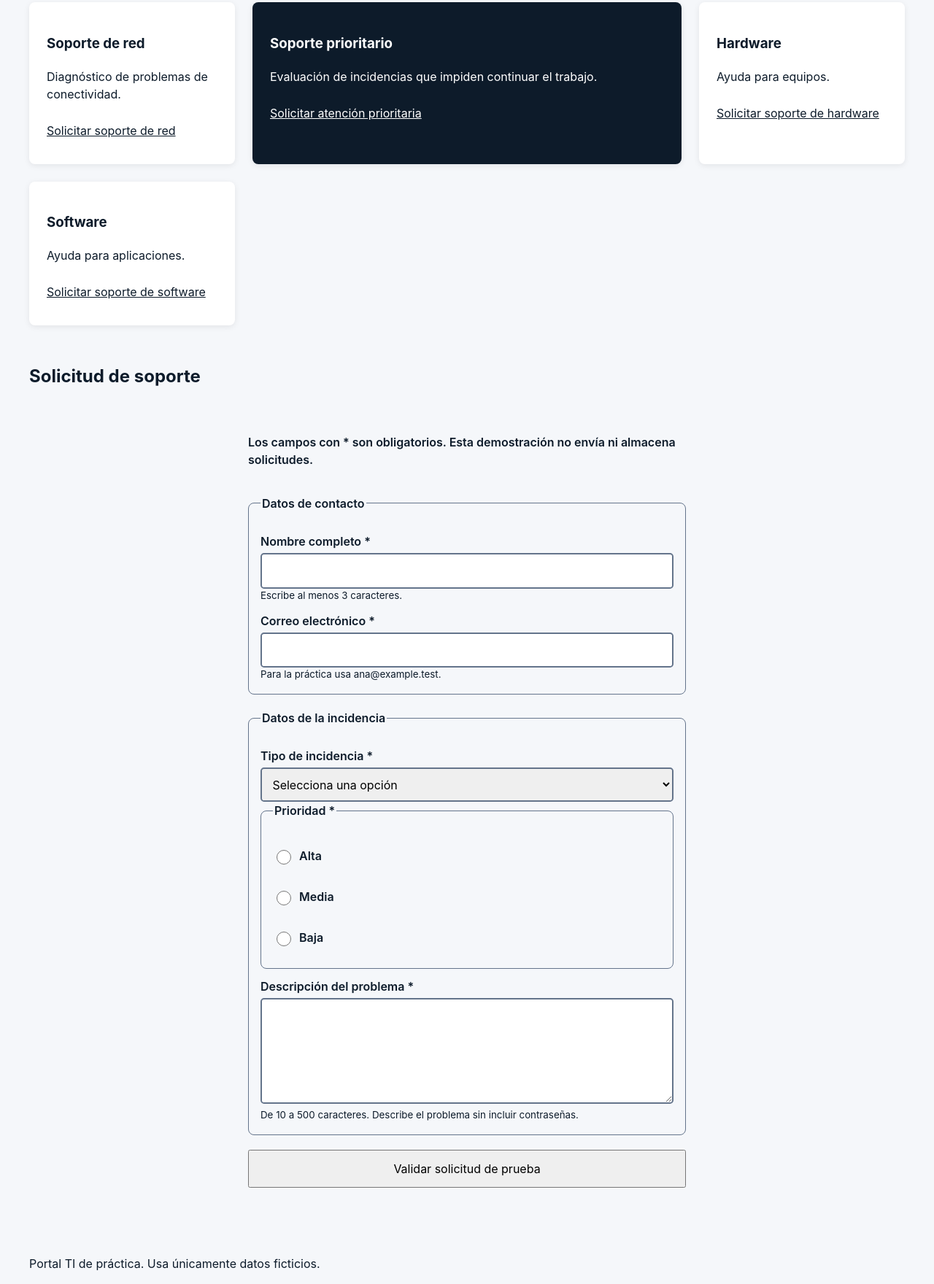
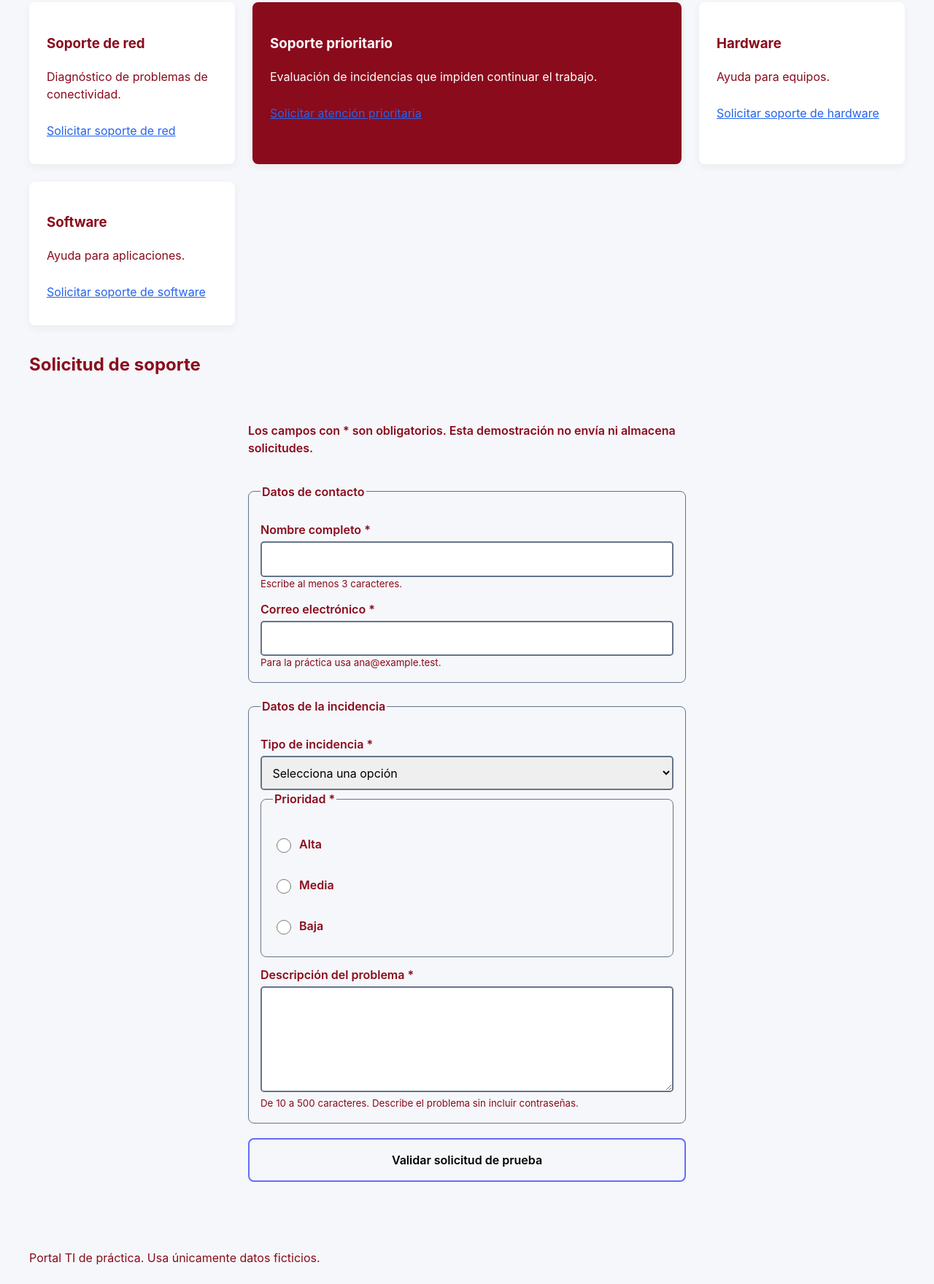
Before and after one commit to rolygrd/SISE-DW, a website: page public/index.html in a window 1280 px wide. Shown: the part 518-2278 px from the top of the page at 73% size. Drawn offline with Linux system fonts and the light colour scheme.

Commit message:
ACTUALICE MI BOTON DE INICIO

```diff
--- a/public/assets/css/styles.css
+++ b/public/assets/css/styles.css
@@ -1,3 +1,10 @@
+:root {
+  --primary-color: #8a0b1c;
+  --accent-color: #2563eb;
+  --card-bg: #ffffff;
+  --spacing-base: 1rem;
+}
+
 * {
   box-sizing: border-box;
 }
@@ -8,6 +15,7 @@ body {
   line-height: 1.5;
   color: #0d1b2a;
   background: #f5f7fa;
+  color: var(--primary-color)
 }
 .container {
   width: min(100% - 2rem, 1200px);
@@ -25,12 +33,13 @@ a {
   outline-offset: 3px;
 }
 .site-header {
-  background: #0d1b2a;
+  background:var(--primary-color);
   color: white;
 }
 .site-header :focus-visible {
   outline-color: white;
 }
+
 .navbar {
   display: flex;
   align-items: center;
@@ -38,6 +47,7 @@ a {
   justify-content: space-between;
   gap: 1rem;
   padding-block: 1rem;
+ gap: calc(var(--spacing-base) * 1.5);
 }
 .navbar__menu {
   display: flex;
@@ -71,7 +81,7 @@ button,
 .button {
   display: inline-flex;
   align-items: center;
-  background: #22c55e;
+  background: #7622c5;
   color: #0d1b2a;
   border-radius: 0.5rem;
   text-decoration: none;
@@ -113,24 +123,24 @@ h1 {
 .services__grid {
   display: grid;
   grid-template-columns: repeat(auto-fit, minmax(min(100%, 280px), 1fr));
-  gap: 1.5rem;
-  padding-block: 1rem 2rem;
+  gap: calc(var(--spacing-base) * 1.5);
+  padding-block: var(--spacing-base);
 }
 .service-card {
-  min-width: 0;
-  padding: 1.5rem;
+  background-color: var(--card-bg);
+  padding: calc(var(--spacing-base) * 1.5);
   border-radius: 0.5rem;
-  background: white;
-  box-shadow: 0 2px 8px rgb(0 0 0 / 8%);
+  box-shadow: 0 4px 12px rgba(0, 0, 0, 0.05);
 }
 .service-card a {
+   color: var(--accent-color);
   display: inline-flex;
   align-items: center;
   min-height: 44px;
   overflow-wrap: anywhere;
 }
 .service-card--featured {
-  background: #0d1b2a;
+  background-color: var(--primary-color);
   color: white;
 }
 .service-card--featured :focus-visible {
@@ -148,6 +158,33 @@ h1 {
   max-width: 600px;
   margin-inline: auto;
   padding-block: 1.5rem;
+}
+
+.btn {
+  position: relative;
+  padding: 1rem 2rem;
+  font-size: 1rem;
+  font-weight: 600;
+  color: black;
+  background: none;
+  border: 2px solid #646cff;
+  border-radius: 8px;
+  cursor: pointer;
+  overflow: hidden;
+  transition: all 0.3s ease;
+}
+
+.liquid {
+  background: linear-gradient(#646cff 0 0) no-repeat calc(200% - var(--p, 0%))
+    100% / 200% var(--p, 0.2em);
+  transition: 0.3s var(--t, 0s),
+    background-position 0.3s calc(0.3s - var(--t, 0s));
+}
+
+.liquid:hover {
+  --p: 100%;
+  --t: 0.3s;
+  color: #fff;
 }
 fieldset {
   min-width: 0;
--- a/public/index.html
+++ b/public/index.html
@@ -3,7 +3,7 @@
   <head>
     <meta charset="utf-8" />
     <meta name="viewport" content="width=device-width, initial-scale=1" />
-    <title>Portal TI | Solicitud de soporte</title>
+    <title>Portal TI | Solicitud de soporte tecnico para Equipos</title>
     <link rel="stylesheet" href="assets/css/styles.css" />
     <script src="assets/js/ui.js" defer></script>
   </head>
@@ -11,7 +11,9 @@
     <a class="skip-link" href="#contenido">Saltar al contenido</a>
     <header class="site-header">
       <nav class="navbar container" aria-label="Navegación principal">
-        <a class="navbar__logo" href="#inicio">Portal TI</a>
+        <a class="navbar__logo" href="#inicio"
+          ><img src="logo.png" alt="" style="height: 35px; width: auto"
+        /></a>
         <button
           class="navbar__toggle"
           type="button"
@@ -124,7 +126,7 @@
               contraseñas.</small
             >
           </fieldset>
-          <button id="submit-demo" type="submit" disabled>
+          <button id="submit-demo" type="submit" disabled class="btn liquid">
             Validar solicitud de prueba
           </button>
           <p id="form-status" role="status" aria-live="polite"></p>
```
Also changed, not shown: public/logo.png (added).
